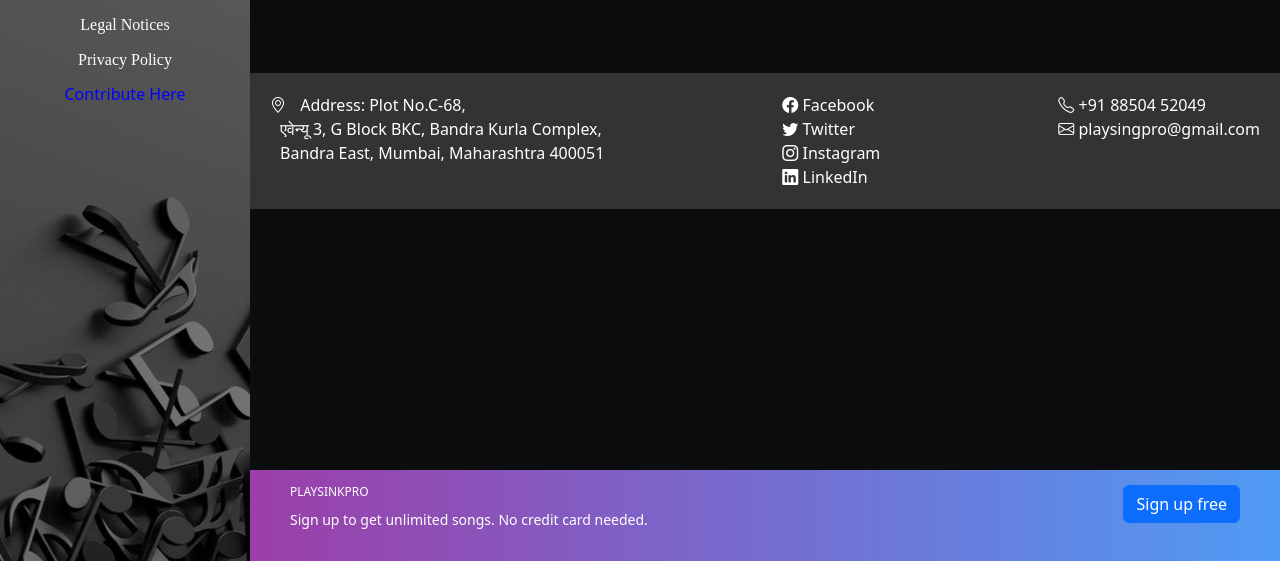
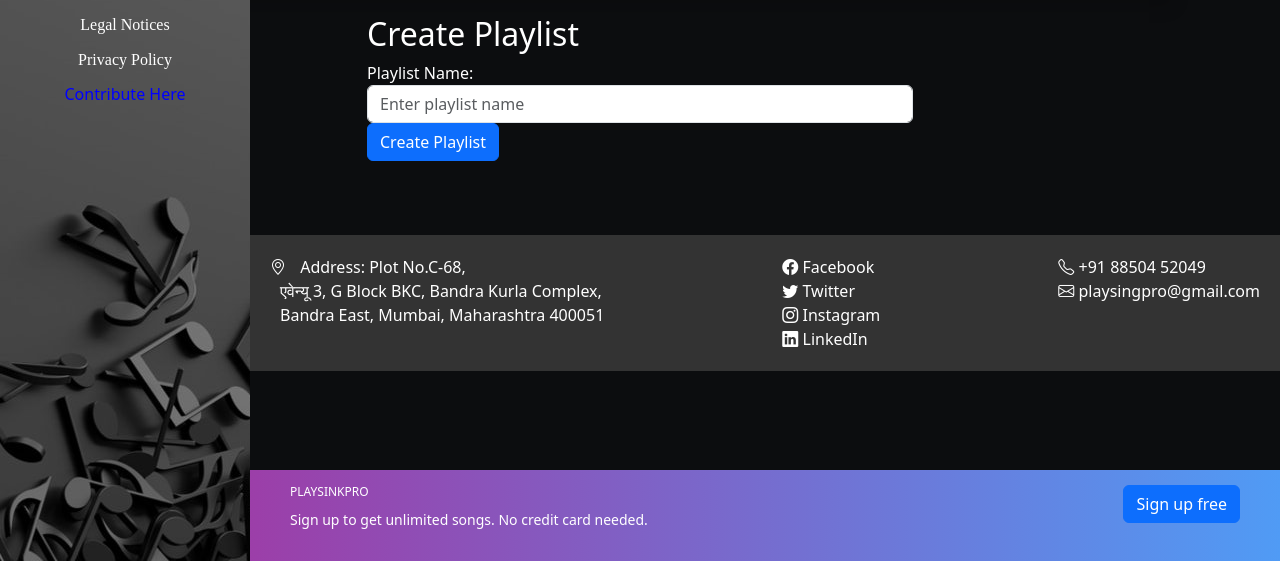
Before and after one commit to ShubhamBhosale0264/Djangopro, a Django app: page /home in a window 1280 px wide. Shown: the part 239-800 px from the top of the page. Run offline with Django 4.2, Linux system fonts and the light colour scheme; data that the repository does not hold is empty; some libraries are stand-ins or nearby versions.

Commit message:
addedcreate playlist

```diff
--- a/playsinkpro/Template/index.html
+++ b/playsinkpro/Template/index.html
@@ -48,6 +48,23 @@
                         </div>
                     </div>
                 </div>
+            </div>
+        </div>
+    </div>
+
+    <div class="container mt-3">
+        <div class="row justify-content-center">
+            <div class="col-md-6">
+                <h2 class="text-white">Create Playlist</h2>
+                <form method="POST" action="{% url 'create_playlist' %}">
+                    {% csrf_token %}
+                    <div class="form-group">
+                        <label for="playlist_name" class="text-white">Playlist Name:</label>
+                        <input type="text" class="form-control" id="playlist_name" name="playlist_name" placeholder="Enter playlist name">
+                    </div>
+                    <!-- You can include additional fields like song name and artist name if needed -->
+                    <button type="submit" class="btn btn-primary">Create Playlist</button>
+                </form>
             </div>
         </div>
     </div>
@@ -117,5 +134,6 @@
             }
         });
     </script>
+
 </body>
 </html>
```
Also changed, not shown: playsinkpro/playsinkapp/migrations/0022_playlist_delete_payment.py (added).
